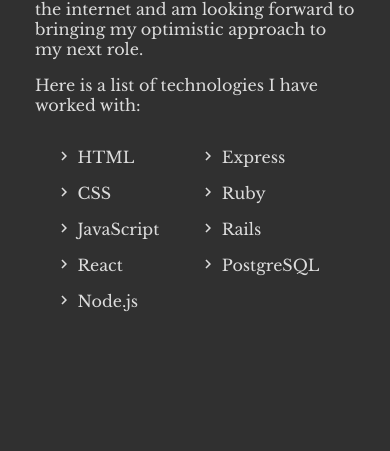
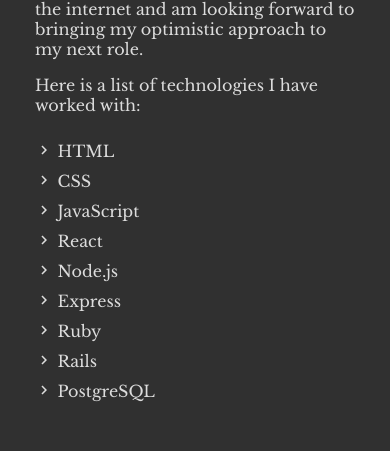
Before and after one commit to Bri-Gonzalez/Portfolio, a React (Create React App) app in the folder client/: page / in a window 390 px wide. Shown: the part 1080-1531 px from the top of the page. Built offline with nearby package versions, Linux system fonts and the light colour scheme; a web font is replaced by a local one.

Commit message:
added media query to aboutme

```diff
--- a/client/src/screens/AboutMe/AboutMe.css
+++ b/client/src/screens/AboutMe/AboutMe.css
@@ -31,3 +31,17 @@
   display: flex;
   font-family: 'Libre Baskerville', sans-serif;
 }
+
+@media screen and (max-width: 400px) {
+  .about-tech-container {
+    flex-direction: column;
+  }
+
+  .inline-tech {
+    margin: 0;
+  }
+
+  .inline-tech p {
+    margin: 10px 0 0 0;
+  }
+}
```
